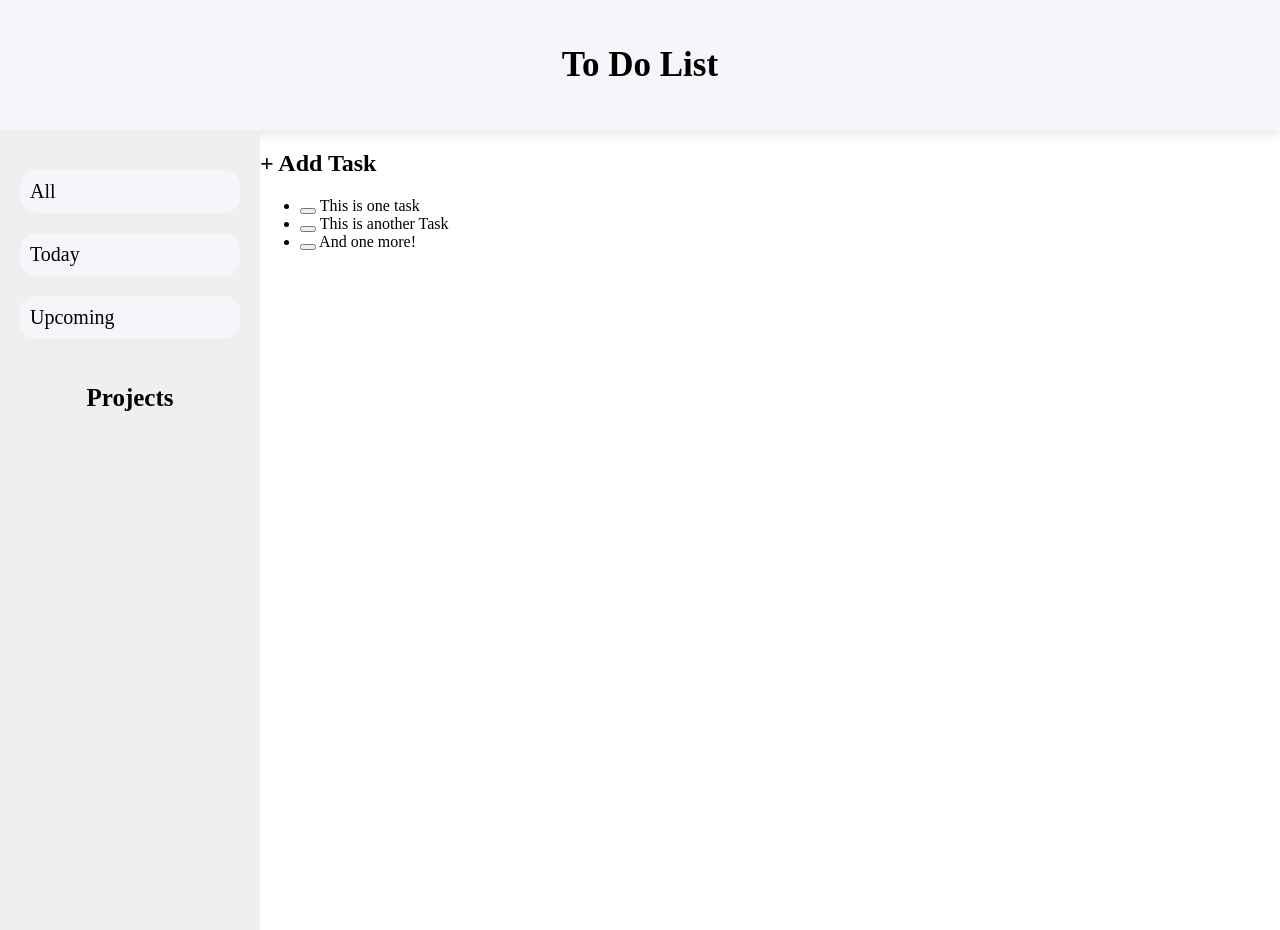
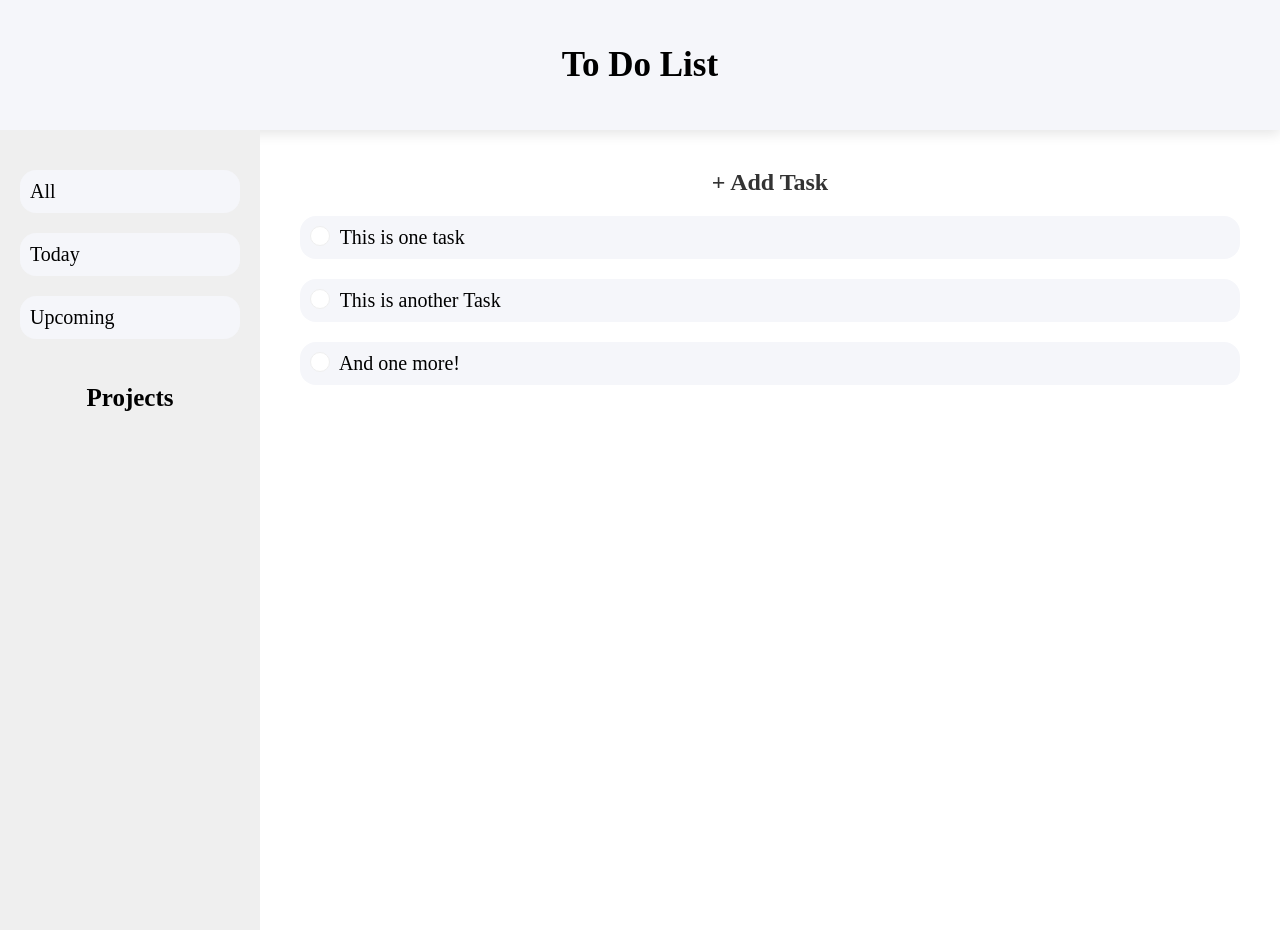
Before and after one commit to jwjepson/todo-list, a website built with webpack: page dist/index.html in a window 1280 px wide. Built offline with nearby package versions, Linux system fonts and the light colour scheme.

Commit message:
style todo list

```diff
--- a/src/styles.css
+++ b/src/styles.css
@@ -1,5 +1,6 @@
 body {
     margin: 0;
+    overflow: hidden;
 }
 
 .header > h1 {
@@ -59,3 +60,37 @@ body {
     text-align: center;
     font-size: 25px;
 }
+
+.todo-list > ul {
+    font-size: 20px;
+    display: flex;
+    flex-direction: column;
+    gap: 20px;
+    list-style-type: none;
+    padding: 0px;
+}
+
+.todo-list > ul > li {
+    background-color:#F5F6FA;
+    padding: 10px;
+    border-radius: 1rem;
+}
+
+.todo-list {
+    padding: 40px;
+    padding-top: 19px;
+}
+
+.complete-button {
+    height: 20px;
+    width: 20px;
+    margin-right: 5px;
+    border-radius: 50%;
+    border: 1px solid #EFEFEF;
+    background-color: white;
+}
+
+.add-task {
+    text-align: center;
+    color:rgba(0, 0, 0, 0.8);
+}
```
